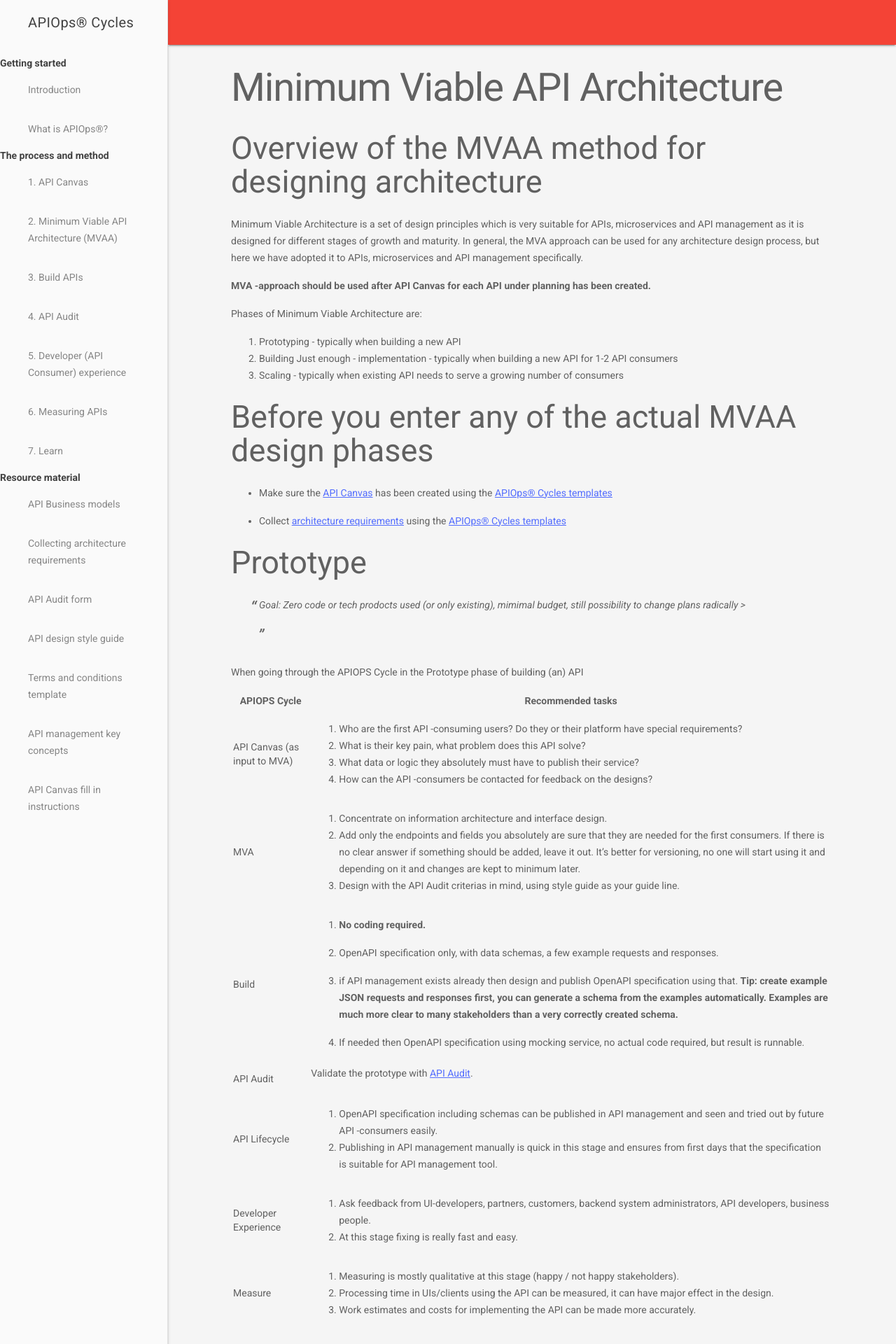
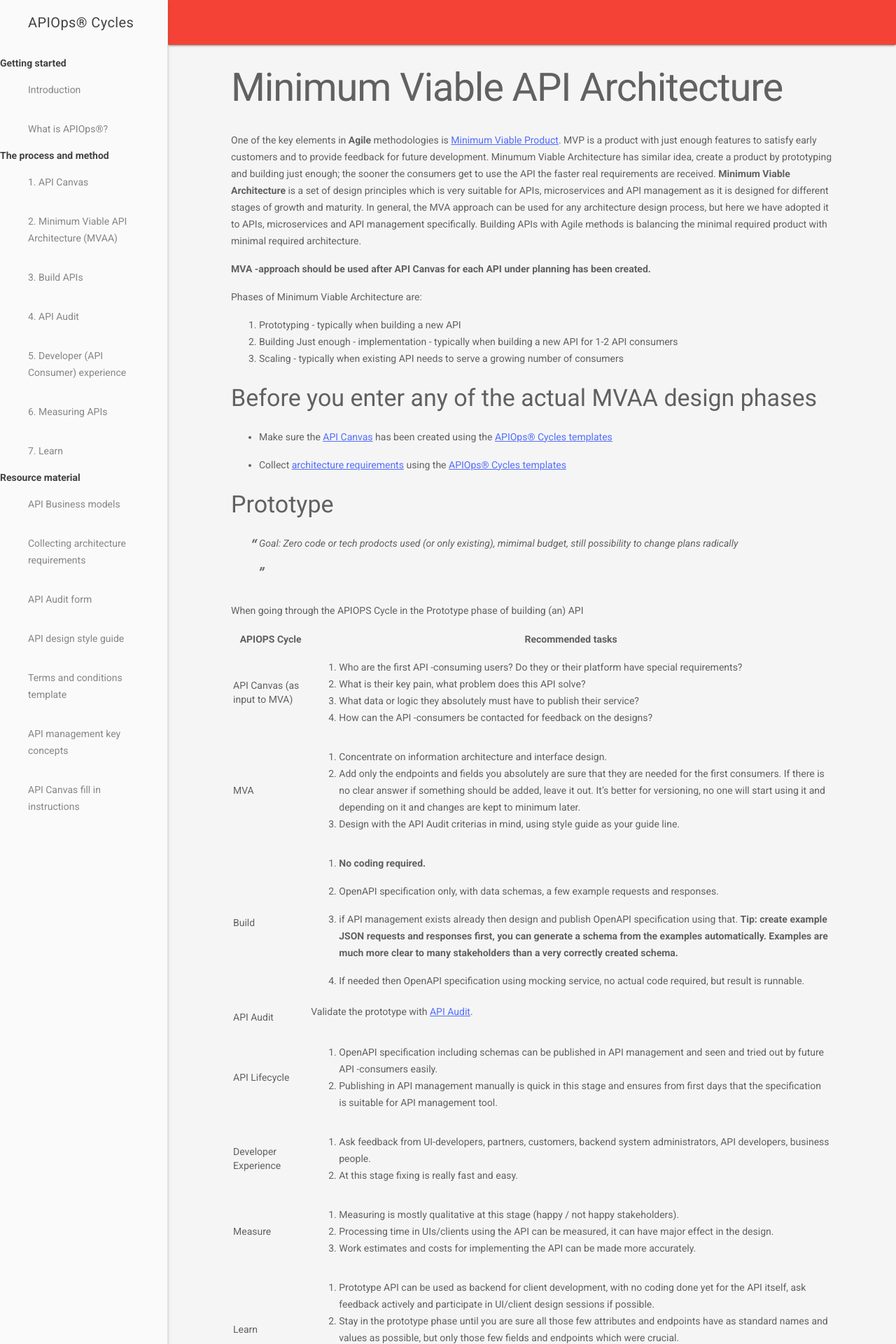
Before and after one commit to mniinio/APIOps-cycles, a Jekyll site: the page built from MinimumViableAPIArchitecture(MVAA).md, in a window 1280 px wide. Shown: the top 1920 px of the page at 70% size. Built offline with Jekyll 4.4.1, drawn with Linux system fonts in a browser that asks for light colours; our own code applies the rules of GitHub Pages for plain Markdown files.

Commit message:
MVA page, added description

```diff
--- a/MinimumViableAPIArchitecture(MVAA).md
+++ b/MinimumViableAPIArchitecture(MVAA).md
@@ -3,9 +3,7 @@ title: Minimum Viable API Architecture
 permalink: /minimumviableapiarchitecturemvaa/
 ---
 
-## Overview of the MVAA method for designing architecture
-
-Minimum Viable Architecture is a set of design principles which is very suitable for APIs, microservices and API management as it is designed for different stages of growth and maturity. In general, the MVA approach can be used for any architecture design process, but here we have adopted it to APIs, microservices and API management specifically.
+One of the key elements in **Agile** methodologies is [Minimum Viable Product](https://en.wikipedia.org/wiki/Minimum_viable_product). MVP is a product with just enough features to satisfy early customers and to provide feedback for future development. Minumum Viable Architecture has similar idea, create a product by prototyping and building just enough; the sooner the consumers get to use the API the faster real requirements are received. **Minimum Viable Architecture** is a set of design principles which is very suitable for APIs, microservices and API management as it is designed for different stages of growth and maturity. In general, the MVA approach can be used for any architecture design process, but here we have adopted it to APIs, microservices and API management specifically. Building APIs with Agile methods is balancing the minimal required product with minimal required architecture.
 
 **MVA -approach should be used after API Canvas for each API under planning has been created.**
 
@@ -15,15 +13,15 @@ Phases of Minimum Viable Architecture are:
 2.  Building Just enough - implementation - typically when building a new API for 1-2 API consumers
 3.  Scaling - typically when existing API needs to serve a growing number of consumers
 
-## Before you enter any of the actual MVAA design phases
+### Before you enter any of the actual MVAA design phases
 
 *   Make sure the [API Canvas](../apicanvas) has been created using the [APIOps&reg; Cycles templates](apiopscycles)
 
 *   Collect [architecture requirements](collectingarchitecturerequirements) using the [APIOps&reg; Cycles templates](apiopscycles)
 
-## Prototype
+### Prototype
 
-> Goal: Zero code or tech prodocts used (or only existing), mimimal budget, still possibility to change plans radically >
+> Goal: Zero code or tech prodocts used (or only existing), mimimal budget, still possibility to change plans radically
 
 When going through the APIOPS Cycle in the Prototype phase of building (an) API
 
```
